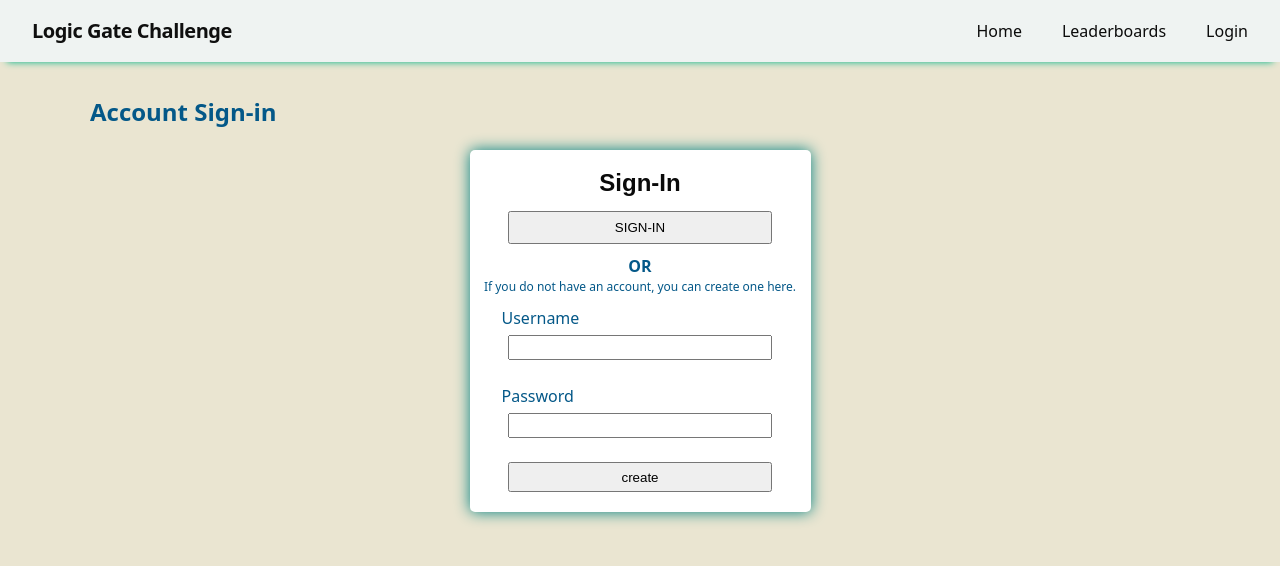
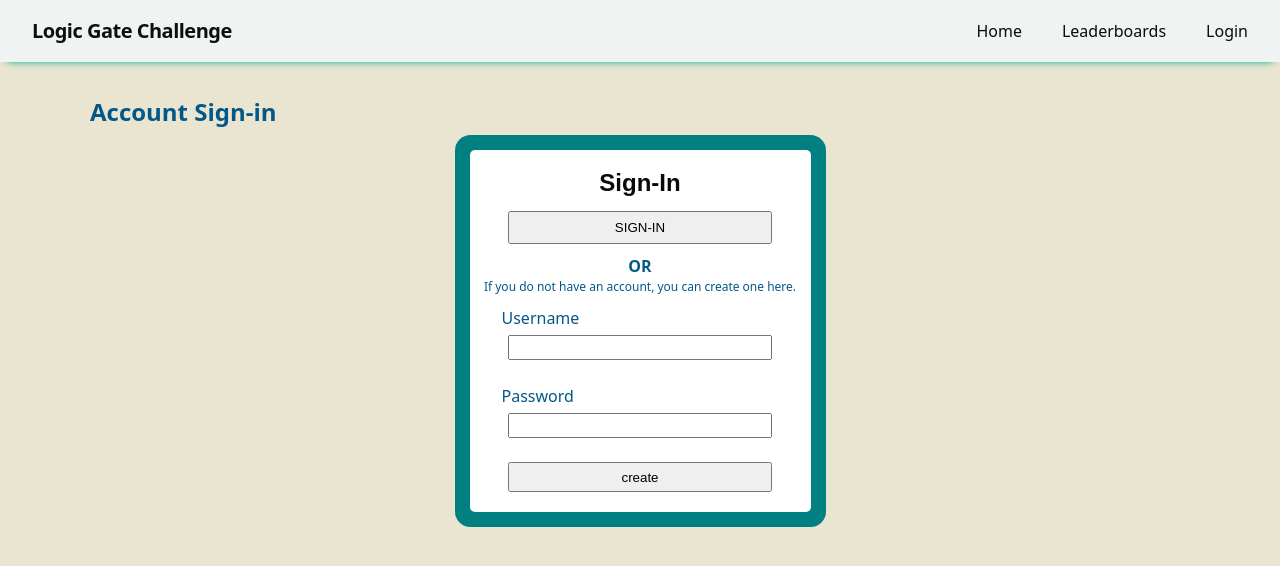
Before and after one commit to amcpc4k-maker/Logic-Gate-Simulator, a React (Vite) app: page /login in a window 1280 px wide. Shown: the top 566 px of the page. Built offline with nearby package versions, Linux system fonts and the light colour scheme.

Commit message:
Update app.css

```diff
--- a/frontend/src/stylesheets/app.css
+++ b/frontend/src/stylesheets/app.css
@@ -419,7 +419,7 @@ body {
   margin-top: 20px;
   background-color: white;
   border-radius: 5px;
-  box-shadow: 0 0 15px teal;
+  box-shadow: 0px 0px 0px 15px teal;
 }
 
 
```
